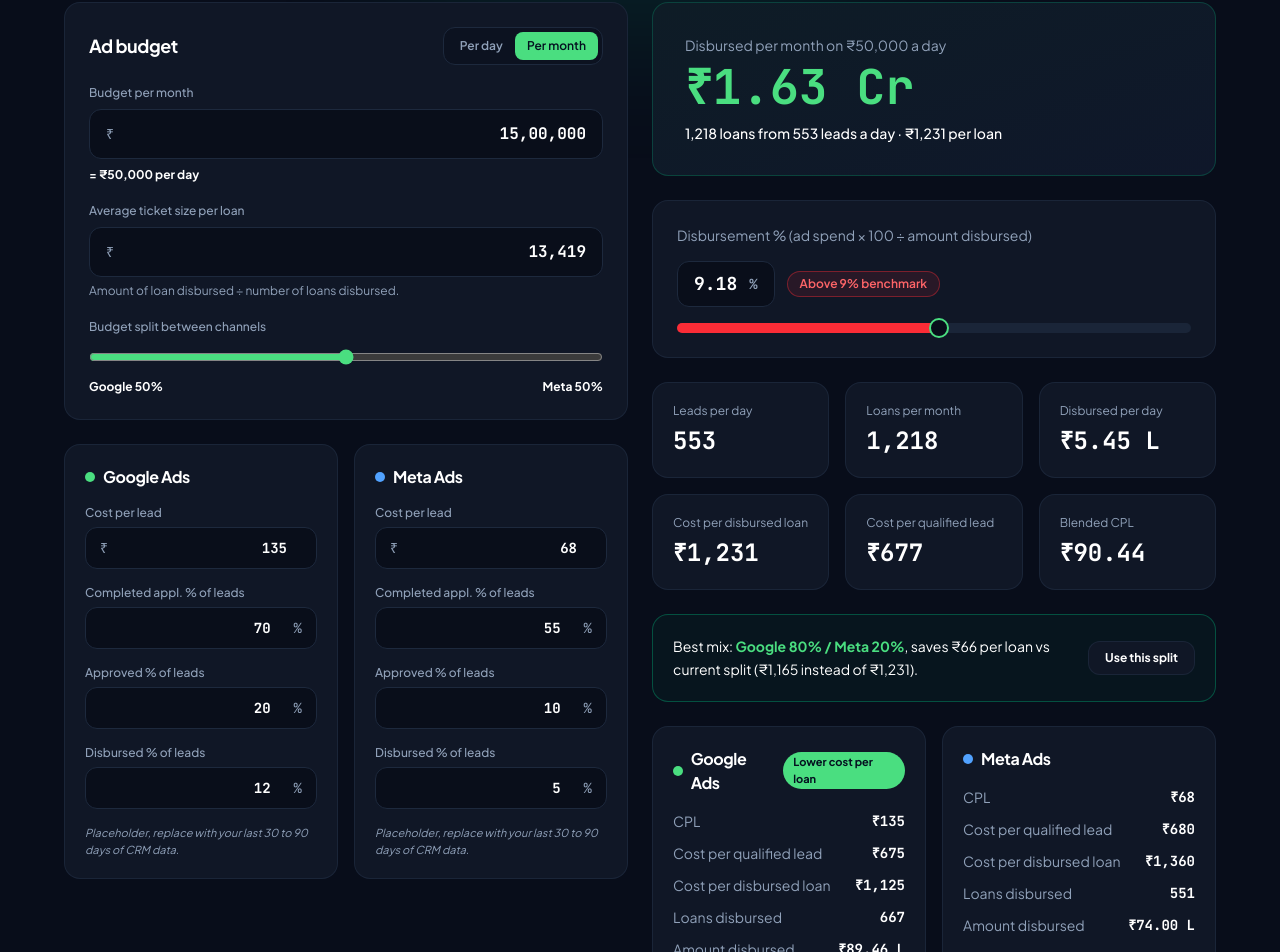
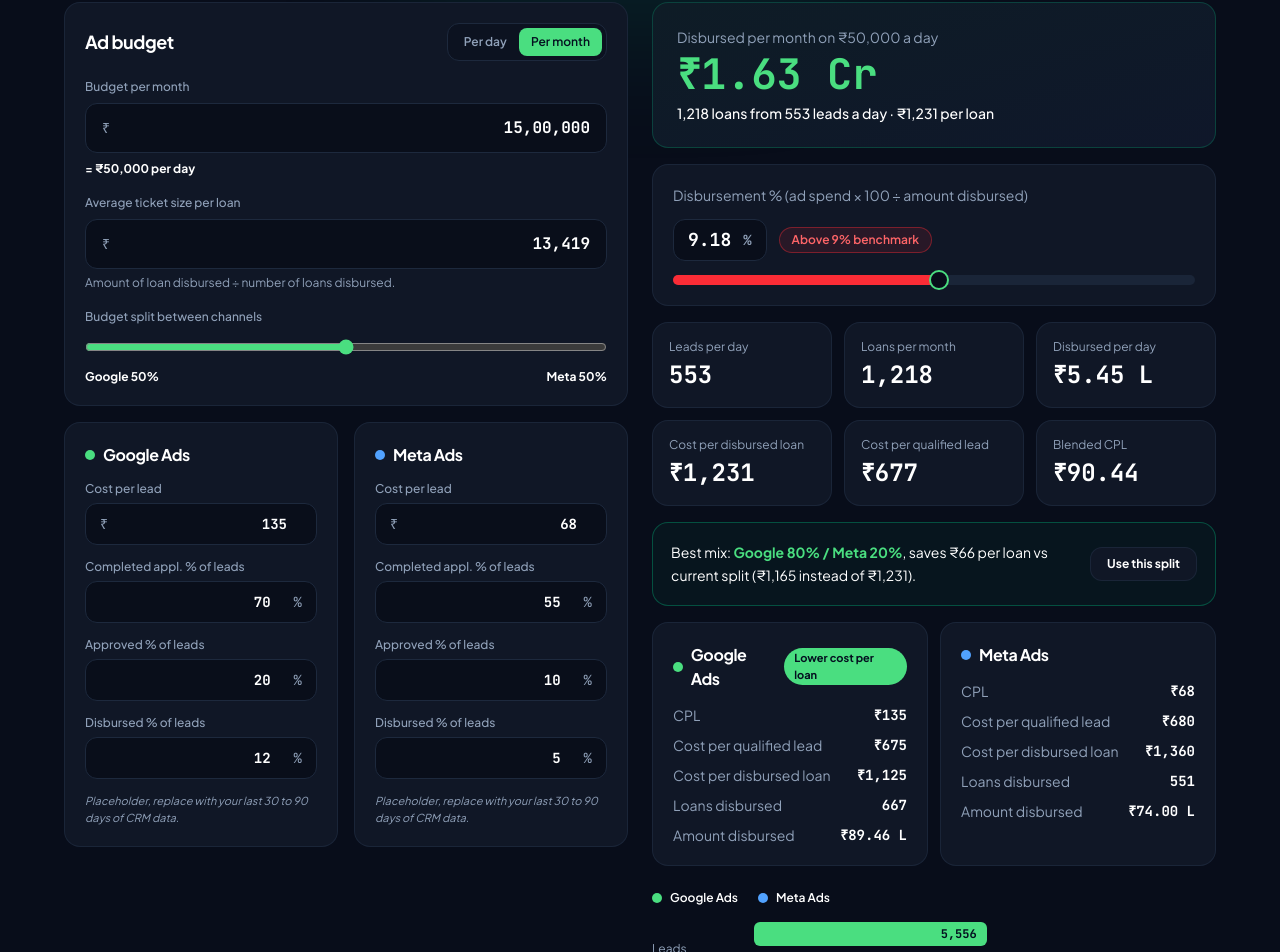
Before and after one commit to Rudra-bdatech/Clients, a Next.js app: page /calculator in a window 1280 px wide. Shown: the part 264-1216 px from the top of the page. Built offline with nearby package versions, Linux system fonts and the light colour scheme.

Commit message:
fix(calculator): calibrate card gaps, KPI grid spacing, and paddings to match Claude artifact pixel-perfectly

```diff
--- a/src/app/calculator/page.tsx
+++ b/src/app/calculator/page.tsx
@@ -400,11 +400,11 @@ export default function CalculatorPage() {
           </div>
 
           {/* Main 2-Column Dashboard Grid */}
-          <div className="grid grid-cols-1 lg:grid-cols-2 gap-6 items-start">
+          <div className="grid grid-cols-1 lg:grid-cols-2 gap-5 lg:gap-6 items-start">
             {/* LEFT COLUMN: Inputs */}
-            <div className="space-y-6">
+            <div className="space-y-4">
               {/* Ad budget & Ticket Size Card */}
-              <section className={`rounded-2xl border p-5 sm:p-6 space-y-5 ${cardBg}`}>
+              <section className={`rounded-2xl border p-5 space-y-4.5 ${cardBg}`}>
                 <div className="flex items-center justify-between gap-4">
                   <h2 className="text-lg font-bold">
                     {knowMode === "budget" ? "Ad budget" : "Disbursal target"}
@@ -546,7 +546,7 @@ export default function CalculatorPage() {
                 }`}
               >
             {(channelMode === "google" || channelMode === "both") && (
-              <div className={`rounded-2xl border p-5 space-y-4 ${cardBg}`}>
+              <div className={`rounded-2xl border p-4 sm:p-5 space-y-3.5 ${cardBg}`}>
                 <div className="flex items-center gap-2">
                   <span className="w-2.5 h-2.5 rounded-full bg-[#4ade80]" />
                   <h2 className="font-bold text-base">Google Ads</h2>
@@ -627,7 +627,7 @@ export default function CalculatorPage() {
             )}
 
             {(channelMode === "meta" || channelMode === "both") && (
-              <div className={`rounded-2xl border p-5 space-y-4 ${cardBg}`}>
+              <div className={`rounded-2xl border p-4 sm:p-5 space-y-3.5 ${cardBg}`}>
                 <div className="flex items-center gap-2">
                   <span className="w-2.5 h-2.5 rounded-full bg-blue-400" />
                   <h2 className="font-bold text-base">Meta Ads</h2>
@@ -707,29 +707,29 @@ export default function CalculatorPage() {
               </div>
             )}
           </section>
+          </div>
 
-          {/* Right Column: Hero Output, Gauge, KPIs, Best Mix, Channel Comparison, Chart, Benchmarks */}
-          </div>
-          <div className="space-y-6">
+          {/* Right Column: Hero Output, Gauge, KPIs, Best Mix, Channel Comparison, Chart */}
+          <div className="space-y-4">
           {/* Hero Output Card */}
           <section
-            className={`rounded-2xl border p-6 sm:p-8 ${
+            className={`rounded-2xl border p-5 sm:p-6 ${
               dark
                 ? "bg-gradient-to-br from-[#0e1c26] to-[#0f172a] border-emerald-500/25"
                 : "bg-emerald-50/70 border-emerald-200"
             }`}
           >
-            <p className={`text-xs sm:text-sm mb-2 ${mutedText}`}>
+            <p className={`text-xs sm:text-sm mb-1.5 ${mutedText}`}>
               {knowMode === "budget"
                 ? `Disbursed per month on ${formatCurrency(totals.budgetDay)} a day`
                 : `Required monthly ad budget for ${formatINRCompact(totals.amountDisbursedMonth)} disbursal`}
             </p>
-            <div className="text-4xl sm:text-5xl font-extrabold font-mono text-[#4ade80] mb-3">
+            <div className="text-3xl sm:text-4xl lg:text-[42px] font-extrabold font-mono text-[#4ade80] mb-2 leading-none">
               {knowMode === "budget"
                 ? formatINRCompact(totals.amountDisbursedMonth)
                 : formatINRCompact(totals.budgetMonth)}
             </div>
-            <p className="text-sm font-medium">
+            <p className="text-xs sm:text-sm font-medium">
               {formatIN(Math.round(totals.loansDisbursed))} loans from{" "}
               {formatIN(Math.round(totals.leadsDay))} leads a day ·{" "}
               {formatCurrency(Math.round(totals.costPerDisbursedLoan))} per loan
@@ -737,17 +737,17 @@ export default function CalculatorPage() {
           </section>
 
           {/* Disbursement % Benchmark Gauge */}
-          <section className={`rounded-2xl border p-5 sm:p-6 space-y-4 ${cardBg}`}>
+          <section className={`rounded-2xl border p-4 sm:p-5 space-y-3.5 ${cardBg}`}>
             <p className={`text-xs sm:text-sm ${mutedText}`}>
               Disbursement % (ad spend × 100 ÷ amount disbursed)
             </p>
 
             <div className="flex flex-wrap items-center gap-3">
               <div
-                className={`inline-flex items-center gap-3 rounded-xl border px-4 py-2 font-mono font-bold text-lg ${inputBg}`}
+                className={`inline-flex items-center gap-3 rounded-xl border px-3.5 py-1.5 font-mono font-bold text-base sm:text-lg ${inputBg}`}
               >
                 <span>{totals.disbursementPct.toFixed(2)}</span>
-                <span className={`text-sm ${mutedText}`}>%</span>
+                <span className={`text-xs sm:text-sm ${mutedText}`}>%</span>
               </div>
 
               <span
@@ -778,7 +778,7 @@ export default function CalculatorPage() {
           </section>
 
           {/* 6 KPI Stat Cards */}
-          <section className="grid grid-cols-1 sm:grid-cols-3 gap-4">
+          <section className="grid grid-cols-1 sm:grid-cols-3 gap-3">
             {[
               {
                 label: "Leads per day",
@@ -807,9 +807,9 @@ export default function CalculatorPage() {
             ].map((stat) => (
               <div
                 key={stat.label}
-                className={`rounded-2xl border p-4 sm:p-5 ${cardBg}`}
+                className={`rounded-2xl border p-3.5 sm:p-4 ${cardBg}`}
               >
-                <div className={`text-xs mb-1.5 ${mutedText}`}>{stat.label}</div>
+                <div className={`text-xs mb-1 ${mutedText}`}>{stat.label}</div>
                 <div className="text-xl sm:text-2xl font-extrabold font-mono">
                   {stat.value}
                 </div>
@@ -819,8 +819,8 @@ export default function CalculatorPage() {
 
           {/* Best Mix Optimization Banner */}
           {bestMix && (
-            <section className="rounded-2xl border border-emerald-500/35 bg-emerald-500/5 p-5 flex flex-col sm:flex-row sm:items-center justify-between gap-4">
-              <p className="text-sm leading-relaxed">
+            <section className="rounded-2xl border border-emerald-500/35 bg-emerald-500/5 p-4 sm:p-4.5 flex flex-col sm:flex-row sm:items-center justify-between gap-4">
+              <p className="text-xs sm:text-sm leading-relaxed">
                 Best mix:{" "}
                 <strong className="text-[#4ade80]">
                   Google {bestMix.googleSplit}% / Meta {bestMix.metaSplit}%
@@ -841,7 +841,7 @@ export default function CalculatorPage() {
 
           {/* Channel Comparison Cards */}
           {channelMode === "both" && (
-            <section className="grid grid-cols-1 md:grid-cols-2 gap-4">
+            <section className="grid grid-cols-1 md:grid-cols-2 gap-3">
               {[
                 {
                   key: "google" as const,
@@ -860,7 +860,7 @@ export default function CalculatorPage() {
                 return (
                   <div
                     key={ch.key}
-                    className={`rounded-2xl border p-5 space-y-3 ${
+                    className={`rounded-2xl border p-4 sm:p-5 space-y-2.5 ${
                       isBest
                         ? `${cardBg} border-[#4ade80]/60`
                         : cardBg
@@ -912,7 +912,7 @@ export default function CalculatorPage() {
           )}
 
           {/* Horizontal Grouped Bar Chart (directly on page background, no card box) */}
-          <section className="pt-2 space-y-5">
+          <section className="pt-2 space-y-4">
             <div className="flex items-center gap-5 text-xs font-semibold">
               {(channelMode === "google" || channelMode === "both") && (
                 <span className="inline-flex items-center gap-2">
@@ -928,7 +928,7 @@ export default function CalculatorPage() {
               )}
             </div>
 
-            <div className="space-y-4">
+            <div className="space-y-3.5">
               {[
                 {
                   stage: "Leads",
@@ -953,13 +953,13 @@ export default function CalculatorPage() {
               ].map((row) => (
                 <div
                   key={row.stage}
-                  className="grid grid-cols-[90px_1fr] sm:grid-cols-[100px_1fr] items-center gap-3"
+                  className="grid grid-cols-[80px_1fr] sm:grid-cols-[90px_1fr] items-center gap-3"
                 >
                   <span className={`text-xs ${mutedText}`}>{row.stage}</span>
                   <div className="space-y-1.5">
                     {(channelMode === "google" || channelMode === "both") && (
                       <div
-                        className="h-6 min-w-fit rounded-md bg-[#4ade80] text-[#04101f] text-xs font-mono font-bold flex items-center justify-end px-2.5 transition-all duration-300"
+                        className="h-6 min-w-[52px] rounded-md bg-[#4ade80] text-[#04101f] text-xs font-mono font-bold flex items-center justify-end px-2.5 transition-all duration-300"
                         style={{
                           width: `${Math.max(8, (row.g / maxChartValue) * 100)}%`,
                         }}
@@ -969,7 +969,7 @@ export default function CalculatorPage() {
                     )}
                     {(channelMode === "meta" || channelMode === "both") && (
                       <div
-                        className="h-6 min-w-fit rounded-md bg-blue-400 text-[#04101f] text-xs font-mono font-bold flex items-center justify-end px-2.5 transition-all duration-300"
+                        className="h-6 min-w-[52px] rounded-md bg-blue-400 text-[#04101f] text-xs font-mono font-bold flex items-center justify-end px-2.5 transition-all duration-300"
                         style={{
                           width: `${Math.max(8, (row.m / maxChartValue) * 100)}%`,
                         }}
```
